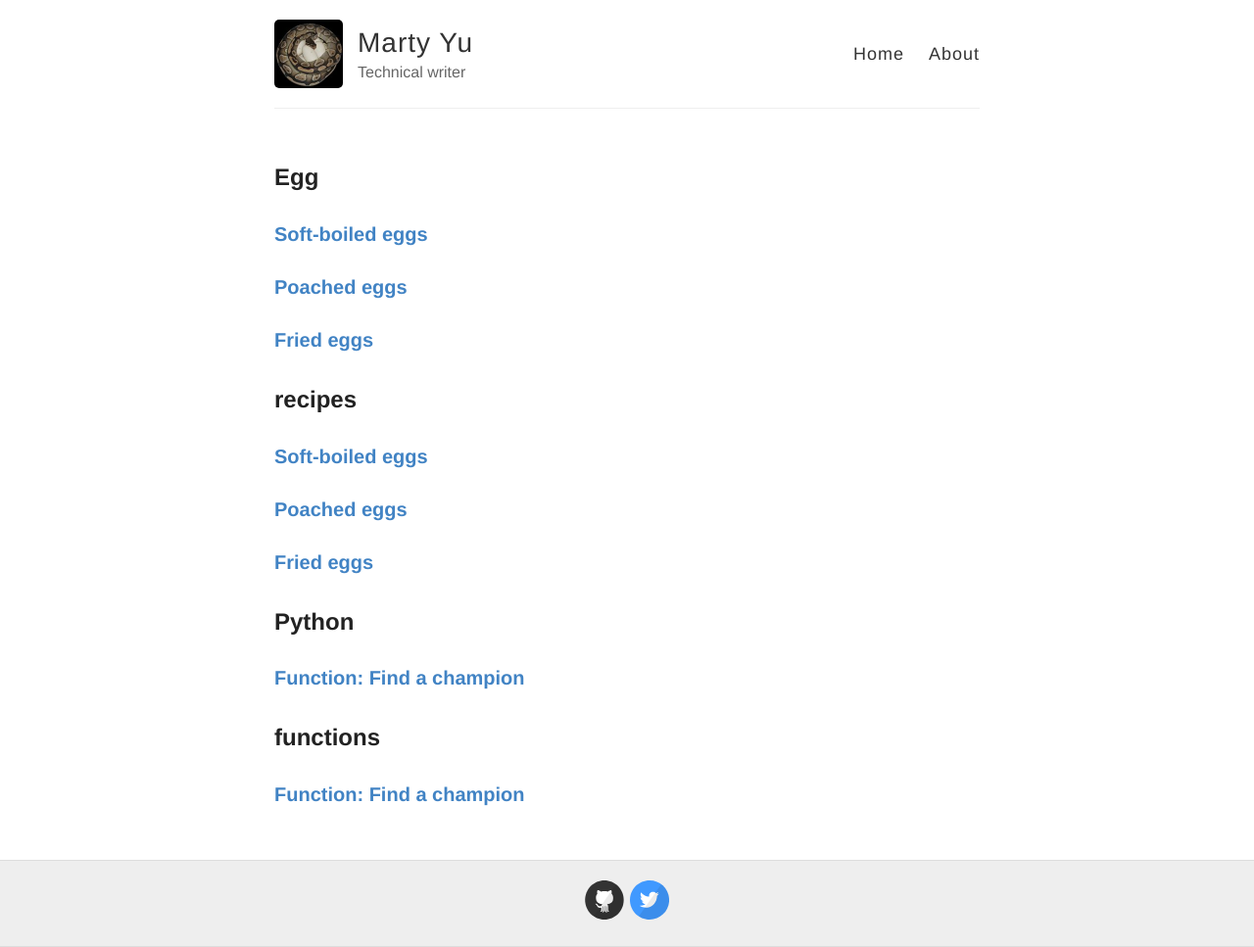
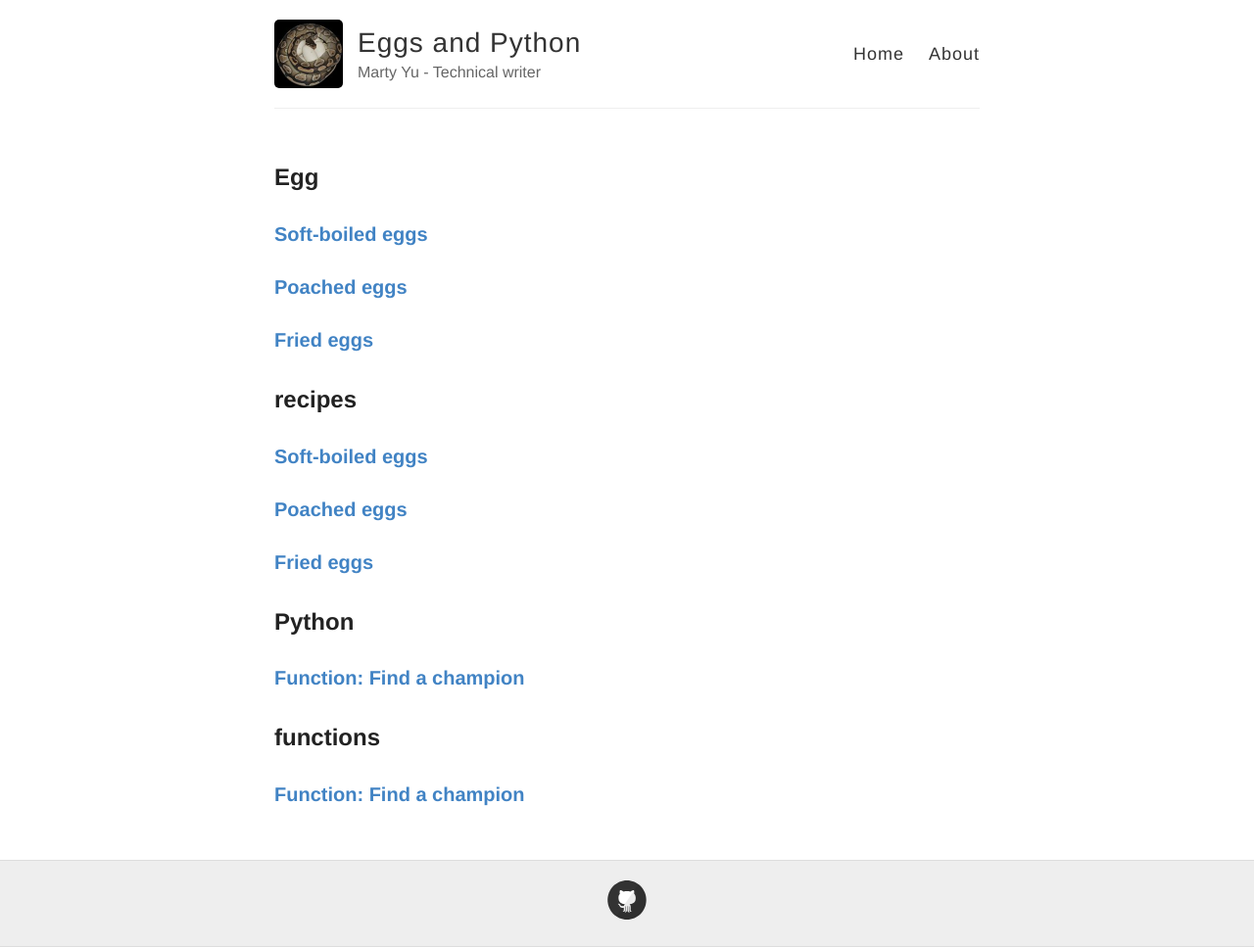
Before and after one commit to martyyu/martyyu-sample, a Jekyll site: the page built from index.html, in a window 1280 px wide. Shown: the whole page at 98% size. Built offline with Jekyll 4.4.1, drawn with Linux system fonts in a browser that asks for light colours.

Commit message:
Update _config.yml

```diff
--- a/_config.yml
+++ b/_config.yml
@@ -3,10 +3,10 @@
 #
 
 # Name of your site (displayed in the header)
-name: Marty Yu
+name: Eggs and Python
 
 # Short bio or description (displayed in the header)
-description: Technical writer
+description: Marty Yu - Technical writer
 
 # URL of your avatar or profile pic (you could use your GitHub profile pic)
 avatar: https://raw.githubusercontent.com/martyyu/martyyu-sample/master/images/python-eggs.jpg
@@ -21,12 +21,12 @@ footer-links:
   email:
   facebook:
   flickr:
-  github: martyyu/martyu-sample
+  github: martyyu/martyyu-sample
   instagram:
   linkedin:
   pinterest:
   rss: # just type anything here for a working RSS icon
-  twitter: martyyu
+  twitter:
 
 
 # Enter your Disqus shortname (not your username) to enable commenting on posts
```
